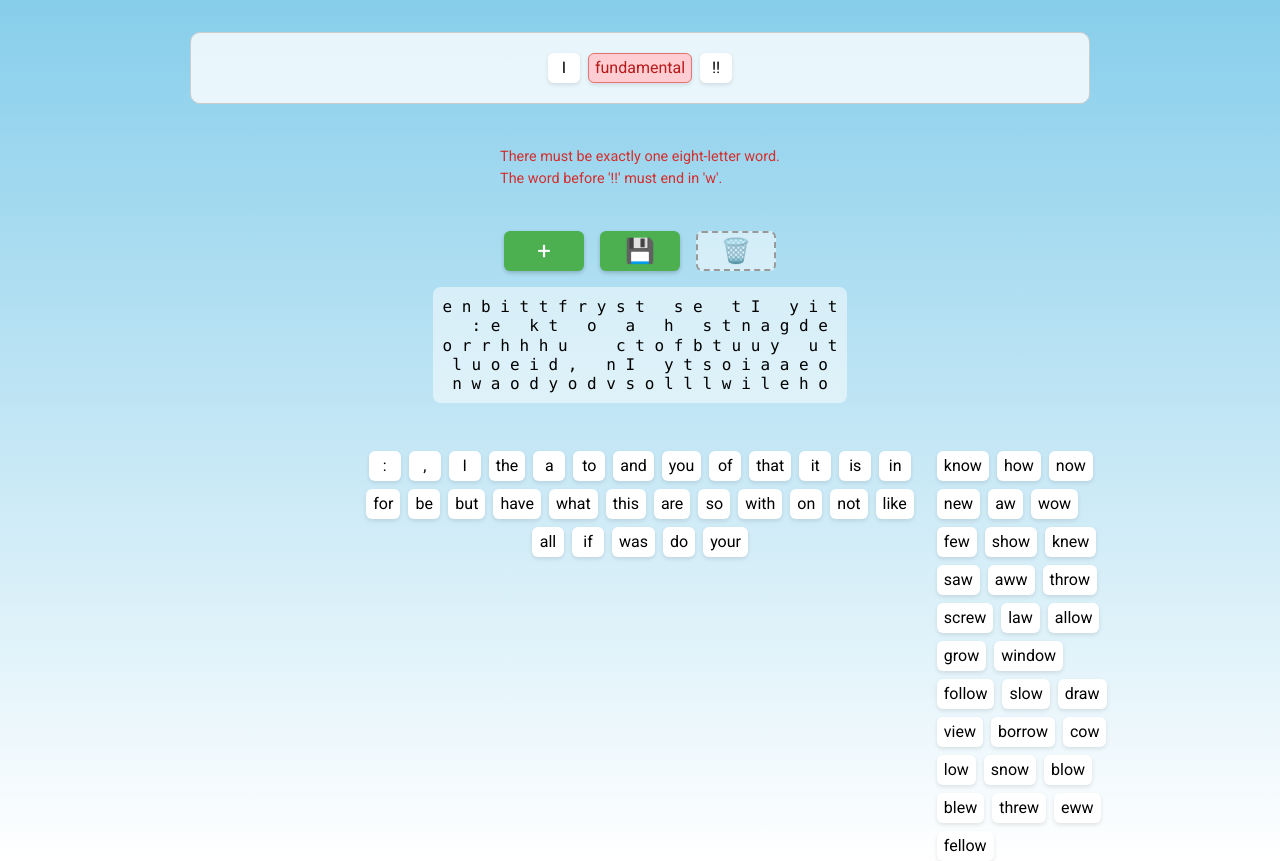
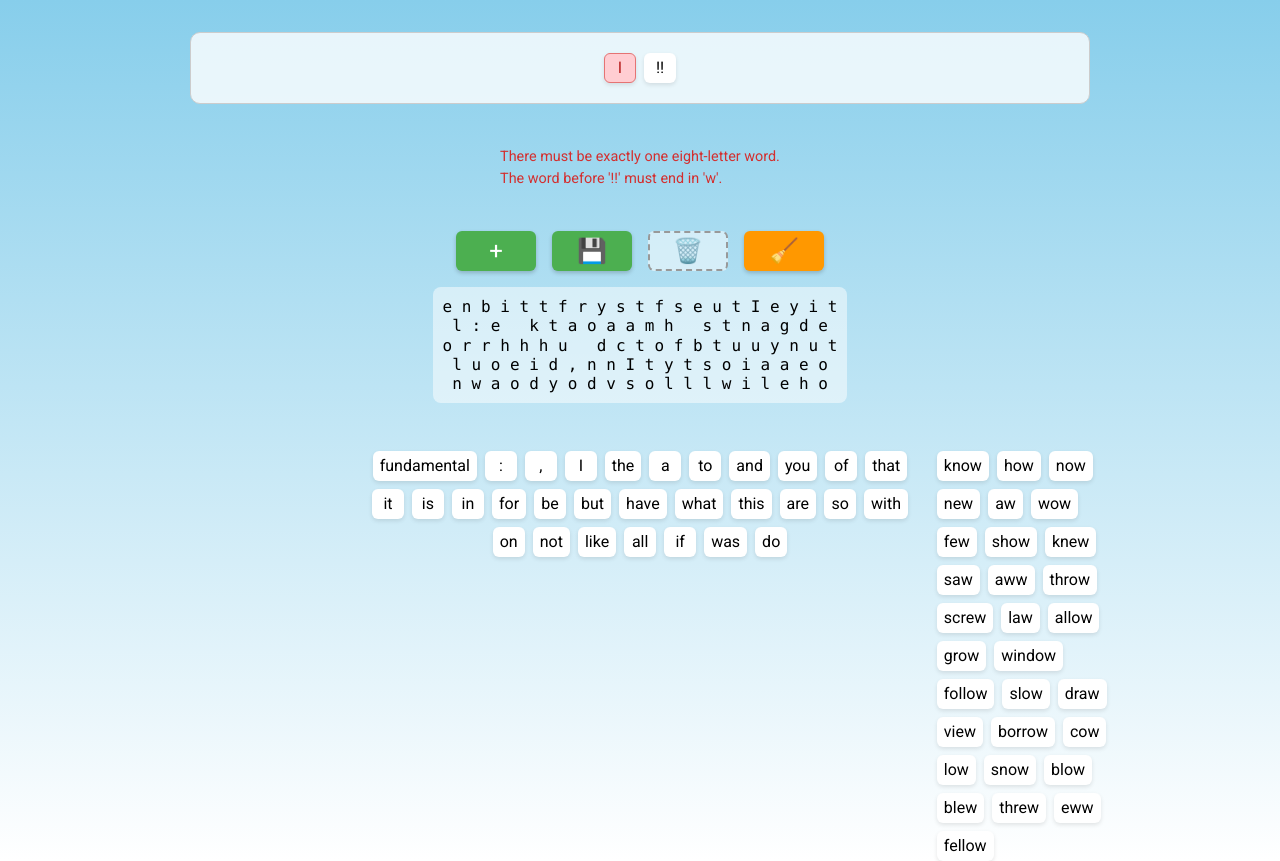
Before and after one commit to paulstansifer/mosaic-disco-urn, a React (Vite) app: page / in a window 1280 px wide. Built offline with nearby package versions, Linux system fonts and the light colour scheme.

Commit message:
Add a clear all button.

```diff
--- a/src/App.css
+++ b/src/App.css
@@ -149,7 +149,8 @@ body {
 }
 
 .add-word-btn,
-.save-btn {
+.save-btn,
+.clear-btn {
   width: 80px;
   height: 40px;
   padding: 0;
@@ -166,8 +167,13 @@ body {
   transition: transform 0.1s;
 }
 
+.clear-btn {
+  background-color: #FF9800;
+}
+
 .add-word-btn:active,
-.save-btn:active {
+.save-btn:active,
+.clear-btn:active {
   transform: scale(0.95);
 }
 
--- a/src/App.tsx
+++ b/src/App.tsx
@@ -26,7 +26,7 @@ const ALLOWED_WORDS = allowedWordsRaw.split('\n').map(w => w.trim()).filter(w =>
 const ALLOWED_END_WORDS = allowedEndWordsRaw.split('\n').map(w => w.trim()).filter(w => w.length > 0);
 
 const INITIAL_POOL_SOURCE = "ttttttttttttooooooooooeeeeeeeeaaaaaaallllllnnnnnnuuuuuuiiiiisssssdddddhhhhhyyyyyIIIrrrfffbbwwkcmvg:,!!";
-const INITIAL_SENTENCE_TEXT = "I fundamental !!";
+const INITIAL_SENTENCE_TEXT = "I !!";
 
 const shuffleString = (str: string) => {
   const arr = str.split('');
@@ -698,6 +698,37 @@ function App() {
     });
   };
 
+  const handleClearAll = () => {
+    let newPool = letterPool;
+
+    // Return all letters from current words to the pool
+    words.forEach(w => {
+      if (w.isDestroyed) return;
+      for (const char of w.text) {
+        newPool = updatePoolAdd(newPool, char);
+      }
+    });
+
+    // Define the reset state
+    const resetWords = [
+      { id: 1, text: "I", isEditing: false },
+      { id: 2, text: "!!", isEditing: false }
+    ];
+
+    // Consume letters for the reset words
+    for (const w of resetWords) {
+      for (const char of w.text) {
+        const updated = updatePoolRemove(newPool, char);
+        if (updated !== null) {
+          newPool = updated;
+        }
+      }
+    }
+
+    setWords(resetWords);
+    setLetterPool(newPool.replace(/ /g, ''));
+  };
+
   const sensors = useSensors(
     useSensor(MouseSensor),
     useSensor(TouchSensor, {
@@ -747,6 +778,9 @@ function App() {
                 💾
               </button>
               <TrashDropZone />
+              <button className="clear-btn" onClick={handleClearAll} title="Clear All">
+                🧹
+              </button>
             </div>
             <LetterPool letterPool={letterPool} />
             <SuggestionColumns
```
